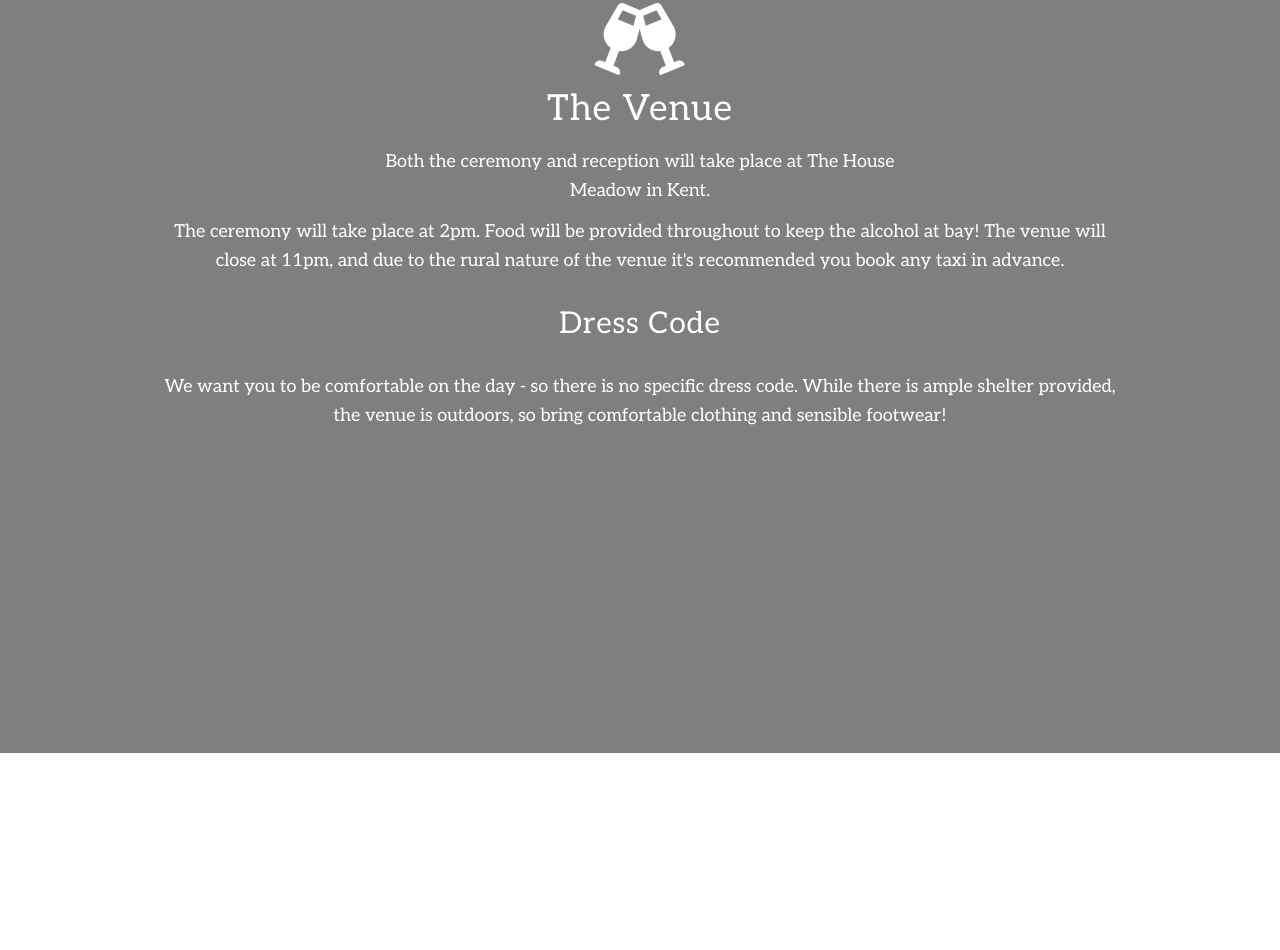
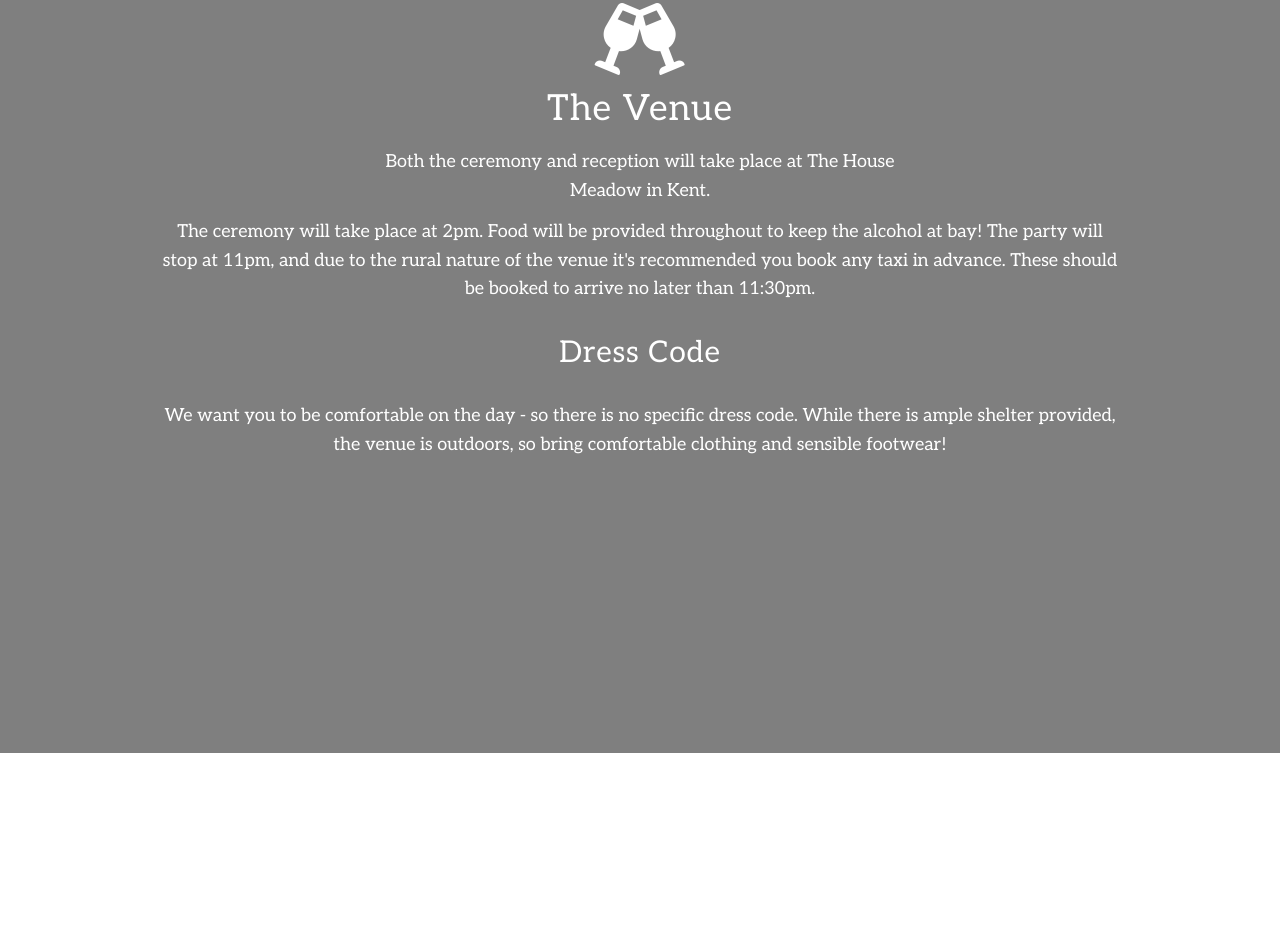
Before and after one commit to tomgiddings/wedding, a plain HTML site: page index.html in a window 1280 px wide. Shown: the part 2077-3027 px from the top of the page. Drawn offline with nearby package versions, Linux system fonts and the light colour scheme.

Commit message:
taxi details

```diff
--- a/index.html
+++ b/index.html
@@ -122,7 +122,7 @@
     <div class="container">
       <h3 class="section-heading"><i class="fas fa-2x fa-glass-cheers"></i><br/>The Venue</h3>
       <p class="section-description">Both the ceremony and reception will take place at The House Meadow in Kent.</p>
-      <p>The ceremony will take place at 2pm. Food will be provided throughout to keep the alcohol at bay! The venue will close at 11pm, and due to the rural nature of the venue it's recommended you book any taxi in advance.</p>
+      <p>The ceremony will take place at 2pm. Food will be provided throughout to keep the alcohol at bay! The party will stop at 11pm, and due to the rural nature of the venue it's recommended you book any taxi in advance. These should be booked to arrive no later than 11:30pm.</p>
       <h4>Dress Code</h4>
       <p>We want you to be comfortable on the day - so there is no specific dress code. While there is ample shelter provided, the venue is outdoors, so bring comfortable clothing and sensible footwear!</p>
     </div>
```
